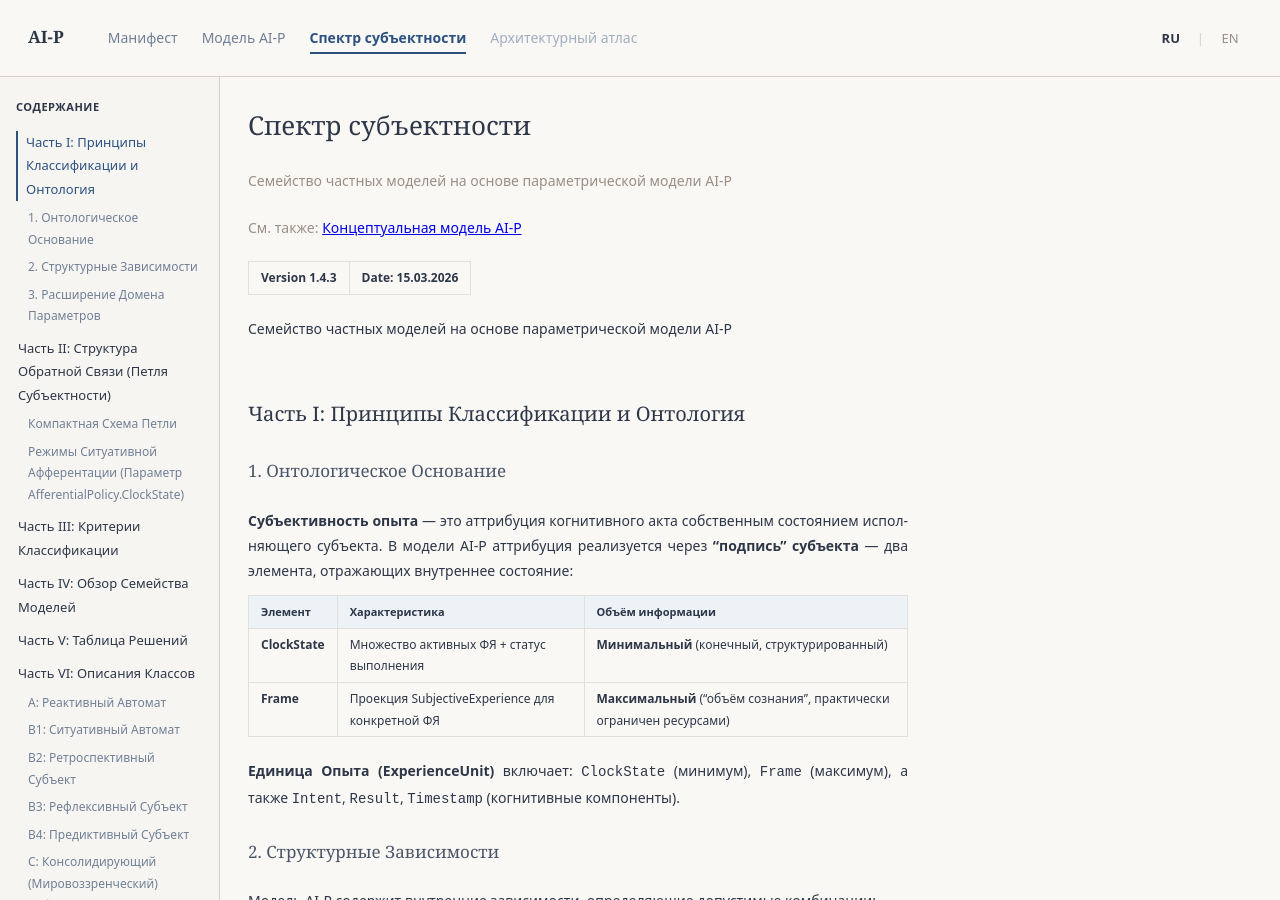
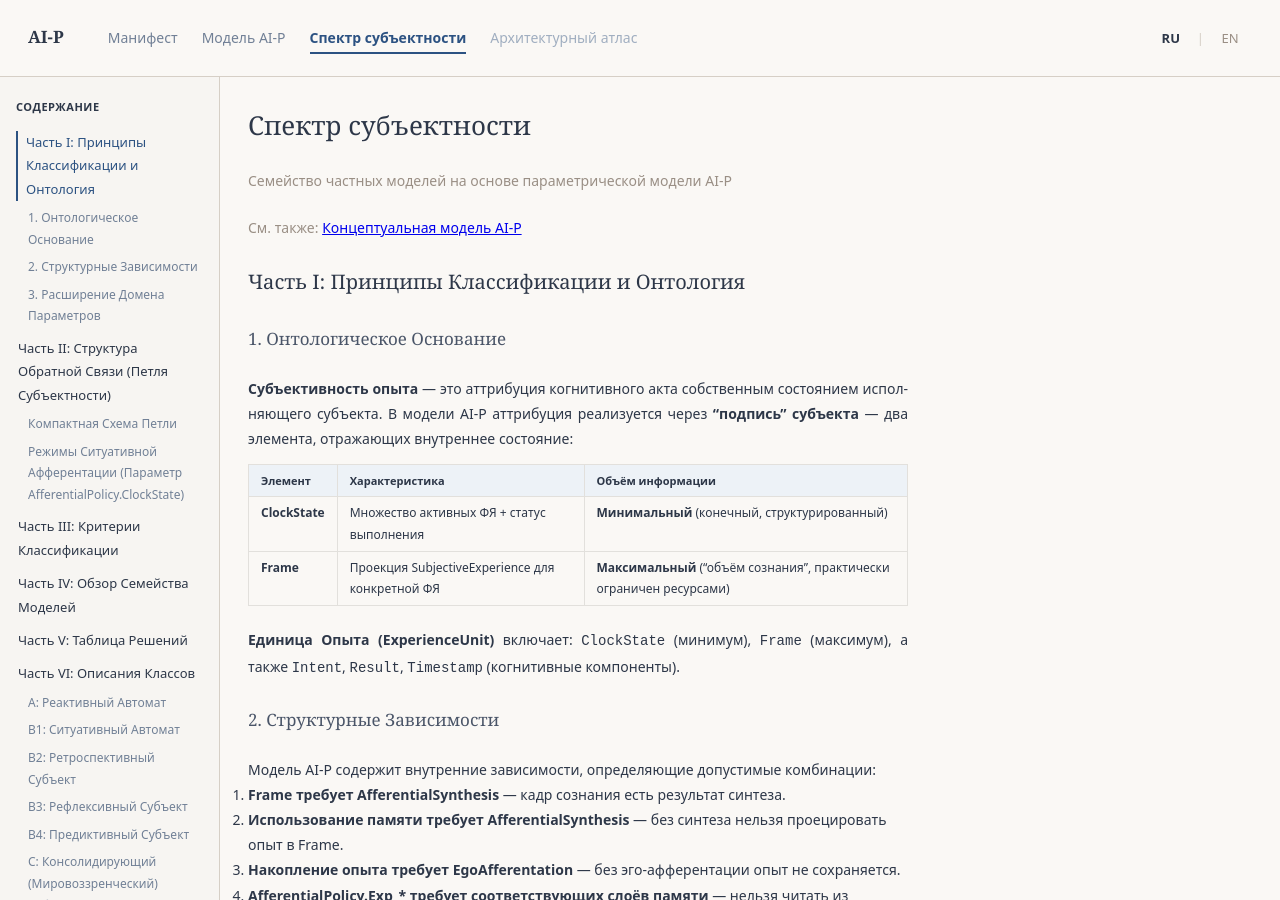
Before and after one commit to EgorBEremeev/ai-p, a Jekyll site: the page built from ru/subjectivity-spectrum/index.md, in a window 1280 px wide and 900 px high. Built offline with Jekyll 4.4.1, drawn with Linux system fonts in a browser that asks for light colours.

Commit message:
fix: remove visible version metadata and duplicate subtitles from CIM/Spectrum
Per design spec: version/date go in meta tags, subtitle rendered by layout from front matter.

```diff
--- a/ru/subjectivity-spectrum/index.md
+++ b/ru/subjectivity-spectrum/index.md
@@ -7,12 +7,6 @@ nav_active: spectrum
 ---
 
 <p class="cross-link">См. также: <a href="{{ site.baseurl }}/ru/conceptual-model/">Концептуальная модель AI-P</a></p>
-
-> **Version 1.4.3** | **Date: 15.03.2026**
-
-Семейство частных моделей на основе параметрической модели AI-P
-
----
 
 ## Часть I: Принципы Классификации и Онтология
 
```
Also changed, not shown: ru/conceptual-model/index.md (+0 -4 lines).
